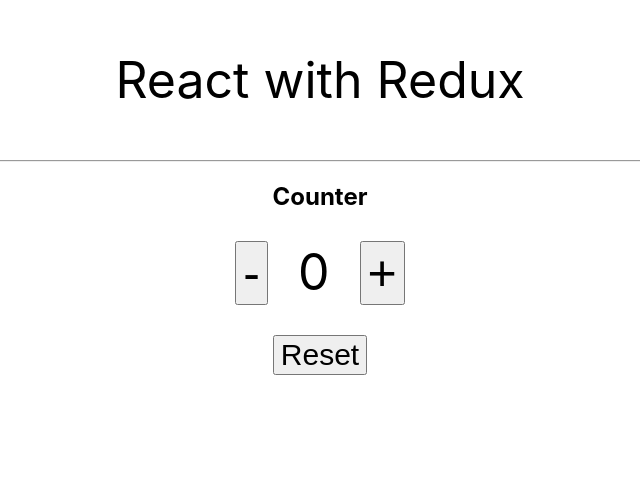
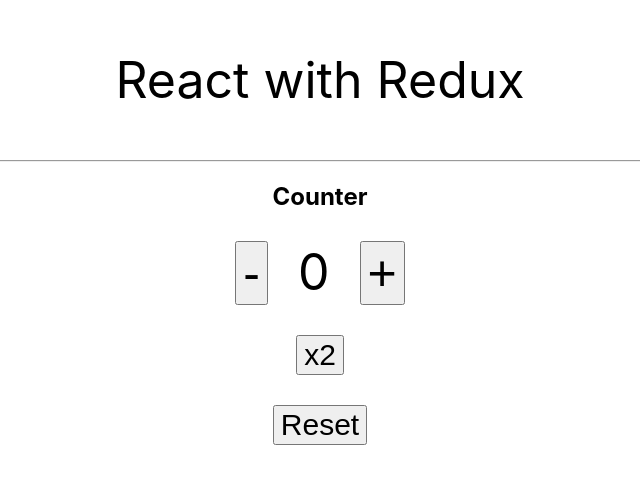
Before and after one commit to walterlee7/react-redux-project, a React (Create React App) app: page / in a window 1280 px wide. Shown: the top 484 px of the page, without its empty margins (320-960 px from the left). Built offline with nearby package versions, Linux system fonts and the light colour scheme.

Commit message:
multply counter by 2 button added

```diff
--- a/src/components/App.js
+++ b/src/components/App.js
@@ -19,6 +19,7 @@
 store.dispatch({ type: "INCREMENT" });
 store.dispatch({ type: "INCREMENT" });
 store.dispatch({ type: "DECREMENT" });
+store.dispatch({ type: "MULTIPLY(2)" });
 store.dispatch({ type: "RESET" });
 
 function reducer(state = initialState, action) {
@@ -33,6 +34,10 @@
         case 'DECREMENT':
             return {
                 count: state.count - 1
+            };
+        case 'MULTIPLY(2)':
+            return {
+                count: state.count * 2
             };
         case 'RESET':
             return {
--- a/src/components/counter.js
+++ b/src/components/counter.js
@@ -4,6 +4,7 @@
 class Counter extends React.Component {
     // state = { count: 0 }
 
+    //increases counter by 1
     increment = () => {
         // this.setState({
         //     count: this.state.count + 1
@@ -12,6 +13,7 @@
         this.props.dispatch({ type: "INCREMENT" });
     }
 
+    //decreases counter by 1
     decrement = () => {
         // this.setState({
         //     count: this.state.count - 1
@@ -20,8 +22,14 @@
         this.props.dispatch({ type: "DECREMENT" });
     }
 
+    //resets counter to 0
     reset = () => {
         this.props.dispatch({ type: "RESET" });
+    }
+
+    //multiply counter by 2
+    multiply2 = () => {
+        this.props.dispatch({ type: "MULTIPLY(2)" });
     }
 
     render() {
@@ -32,6 +40,9 @@
                     <button onClick={this.decrement} style={{ margin: 10, fontSize: 50 }}>-</button>
                     <span className="count" style={{ margin: 20, fontSize: 50 }}>{this.props.count}</span>
                     <button onClick={this.increment} style={{ margin: 10, fontSize: 50 }}>+</button>
+                </div>
+                <div style={{ margin: 10 }}>
+                    <button onClick={this.multiply2} style={{ margin: 10, fontSize: 30 }}>x2</button>
                 </div>
                 <div style={{ margin: 10 }}>
                     <button onClick={this.reset} style={{ margin: 10, fontSize: 30 }}>Reset</button>
```
